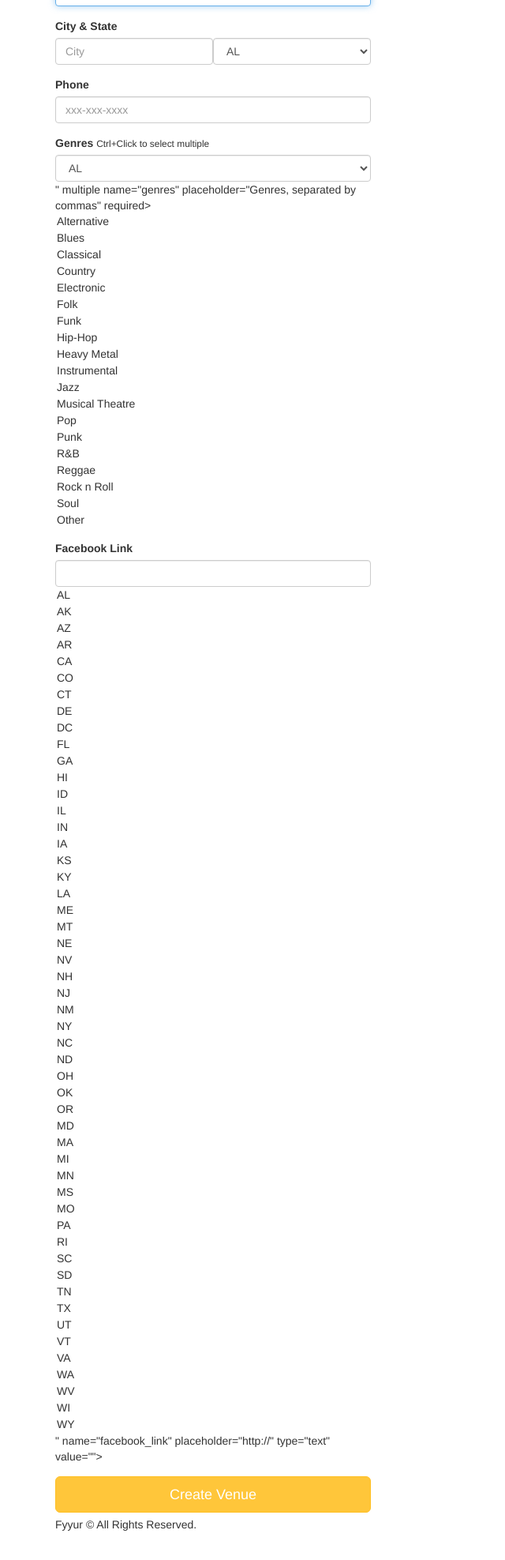
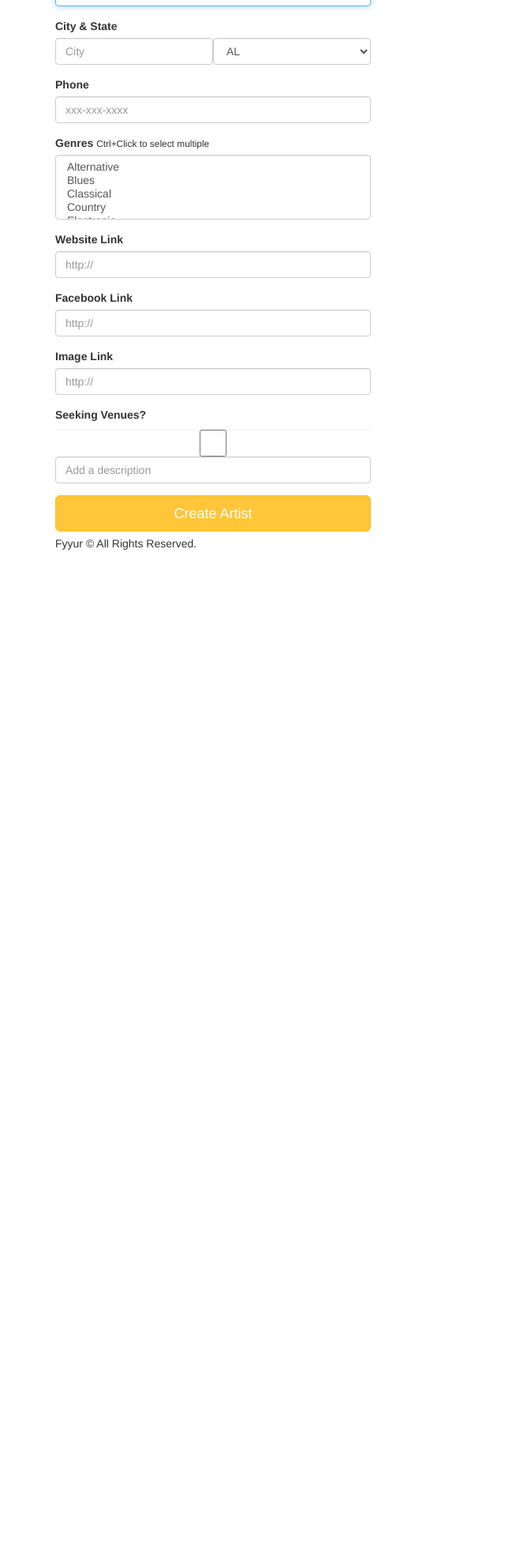
Before and after one commit to kalquiza/fsnd01-fyyur, a Flask app: page /artists/create in a window 1280 px wide. Shown: the part 187-2162 px from the top of the page at 79% size, without its empty margins (0-640 px from the left). After the commit the page ends 883 px from the top, so only its background shows below. Run offline with Flask 2, Linux system fonts and the light colour scheme; some libraries are stand-ins or nearby versions.

Commit message:
Implement create_artist_submission
Use WTForms to define forms and validate input. Modify form data to fit
the database schema and insert records into their corresponding tables.

```diff
--- a/app.py
+++ b/app.py
@@ -76,7 +76,7 @@ class Artist(db.Model):
     city = db.Column(db.String(120))
     state = db.Column(db.String(120))
     phone = db.Column(db.String(120))
-    website = db.Column(db.String(120))
+    website_link = db.Column(db.String(120))
     facebook_link = db.Column(db.String(120))
     seeking_venue = db.Column(db.Boolean, nullable=False, default=False)
     seeking_description = db.Column(db.String(120))
@@ -449,13 +449,50 @@ def create_artist_form():
 @app.route('/artists/create', methods=['POST'])
 def create_artist_submission():
   # called upon submitting the new artist listing form
-  # TODO: insert form data as a new Venue record in the db, instead
-  # TODO: modify data to be the data object returned from db insertion
+  # modify data to be the data object returned from db insertion
+  # insert form data as a new artist record in the db
+  form = ArtistForm(request.form)
+  error = False
+  try:
+    if form.validate():
+      artist = Artist(
+        name=form.name.data,
+        city=form.city.data,
+        state=form.state.data,
+        phone=form.phone.data,
+        website_link=form.website_link.data,
+        facebook_link=form.facebook_link.data,
+        seeking_venue=form.seeking_venue.data,
+        seeking_description=form.seeking_description.data,
+        image_link=form.image_link.data
+        )
+      db.session.add(artist)
 
-  # on successful db insert, flash success
-  flash('Artist ' + request.form['name'] + ' was successfully listed!')
-  # TODO: on unsuccessful db insert, flash an error instead.
-  # e.g., flash('An error occurred. Artist ' + data.name + ' could not be listed.')
+      # insert form data for genre and artist_genres records
+      genres = form.genres.data
+      for genre in genres:
+        exists = Genre.query.filter_by(name=genre).first()
+        g = Genre(name=genre)
+        # insert genre date as a new genre record in the db if it does not exist
+        if not exists:
+          db.session.add(Genre(g))
+        # insert record for many-to-many relationship between artists and genres
+        artist.genres.append(g)
+
+      db.session.commit()
+    else:
+      error = True
+  except Exception:
+    error = True
+    db.session.rollback()
+  finally:
+    db.session.close()
+  if error:
+    # on unsuccessful db insert, flash an error instead.
+    flash('An error occurred. Artist ' + request.form['name'] + ' could not be listed.')
+  else:
+    # on successful db insert, flash success
+    flash('Artist ' + request.form['name'] + ' was successfully listed!')
   return render_template('pages/home.html')
 
 
--- a/forms.py
+++ b/forms.py
@@ -1,6 +1,6 @@
 from datetime import datetime
 from flask_wtf import Form
-from wtforms import StringField, SelectField, SelectMultipleField, DateTimeField
+from wtforms import StringField, SelectField, SelectMultipleField, DateTimeField, BooleanField
 from wtforms.validators import DataRequired, AnyOf, URL
 
 class ShowForm(Form):
@@ -184,9 +184,6 @@ class ArtistForm(Form):
         # TODO implement validation logic for state
         'phone'
     )
-    image_link = StringField(
-        'image_link'
-    )
     genres = SelectMultipleField(
         # TODO implement enum restriction
         'genres', validators=[DataRequired()],
@@ -212,9 +209,17 @@ class ArtistForm(Form):
             ('Other', 'Other'),
         ]
     )
+    website_link = StringField(
+        'website_link', validators=[URL()]
+    )
     facebook_link = StringField(
         # TODO implement enum restriction
         'facebook_link', validators=[URL()]
     )
+    image_link = StringField(
+        'image_link', validators=[URL()]
+    )
+    seeking_venue = BooleanField('seeking_venue')
+    seeking_description = StringField('seeking_description')
 
 # TODO IMPLEMENT NEW ARTIST FORM AND NEW SHOW FORM
--- a/templates/forms/new_artist.html
+++ b/templates/forms/new_artist.html
@@ -2,7 +2,8 @@
 {% block title %}New Artist{% endblock %}
 {% block content %}
   <div class="form-wrapper">
-    <form method="post" class="form">
+    <form method="POST" class="form" id="form" action="/artists/create">
+    {{ form.csrf_token }}
       <h3 class="form-heading">List a new artist</h3>
       <div class="form-group">
         <label for="name">Name</label>
@@ -26,13 +27,27 @@
       <div class="form-group">
         <label for="genres">Genres</label>
         <small>Ctrl+Click to select multiple</small>
-        {{ form.genres(class_ = 'form-control', placeholder='Genres, separated by commas', id=form.state, autofocus = true) }}
+        {{ form.genres(class_ = 'form-control', placeholder='Genres, separated by commas', autofocus = true) }}
       </div>
       <div class="form-group">
-          <label for="genres">Facebook Link</label>
-          {{ form.facebook_link(class_ = 'form-control', placeholder='http://', id=form.state, autofocus = true) }}
+        <label>Website Link</label>
+        {{ form.website_link(class_ = 'form-control', placeholder='http://', autofocus = true) }}
+      </div>
+      <div class="form-group">
+        <label>Facebook Link</label>
+        {{ form.facebook_link(class_ = 'form-control', placeholder='http://', autofocus = true) }}
+      </div>
+      <div class="form-group">
+        <label>Image Link</label>
+        {{ form.image_link(class_ = 'form-control', placeholder='http://', autofocus = true) }}
+      </div>
+      <div class="form-group">
+        <label>Seeking Venues?</label>
+          {{ form.seeking_venue(class_ = 'form-control', autofocus = true) }}
+          {{ form.seeking_description(class_ = 'form-control', placeholder='Add a description', autofocus = true) }}
         </div>
-      <input type="submit" value="Create Venue" class="btn btn-primary btn-lg btn-block">
+
+      <input type="submit" value="Create Artist" class="btn btn-primary btn-lg btn-block">
     </form>
   </div>
 {% endblock %}
```
